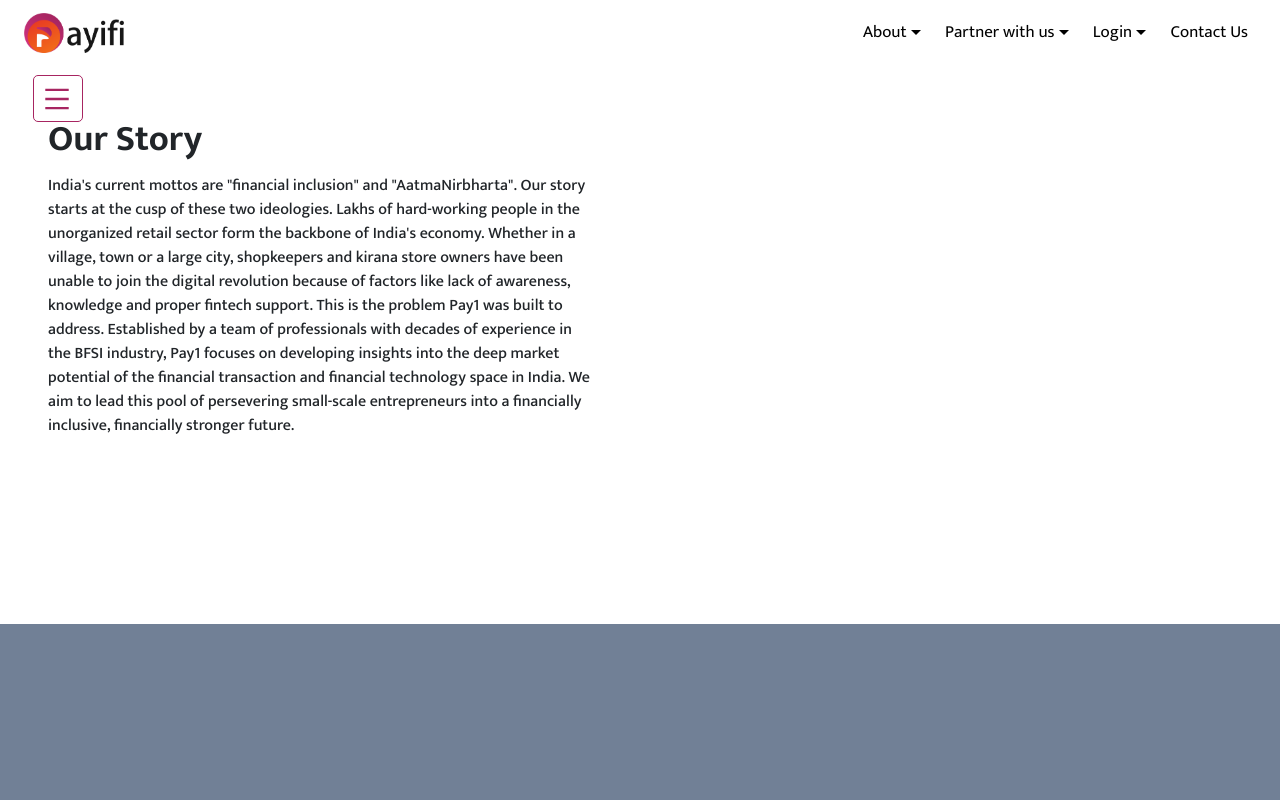
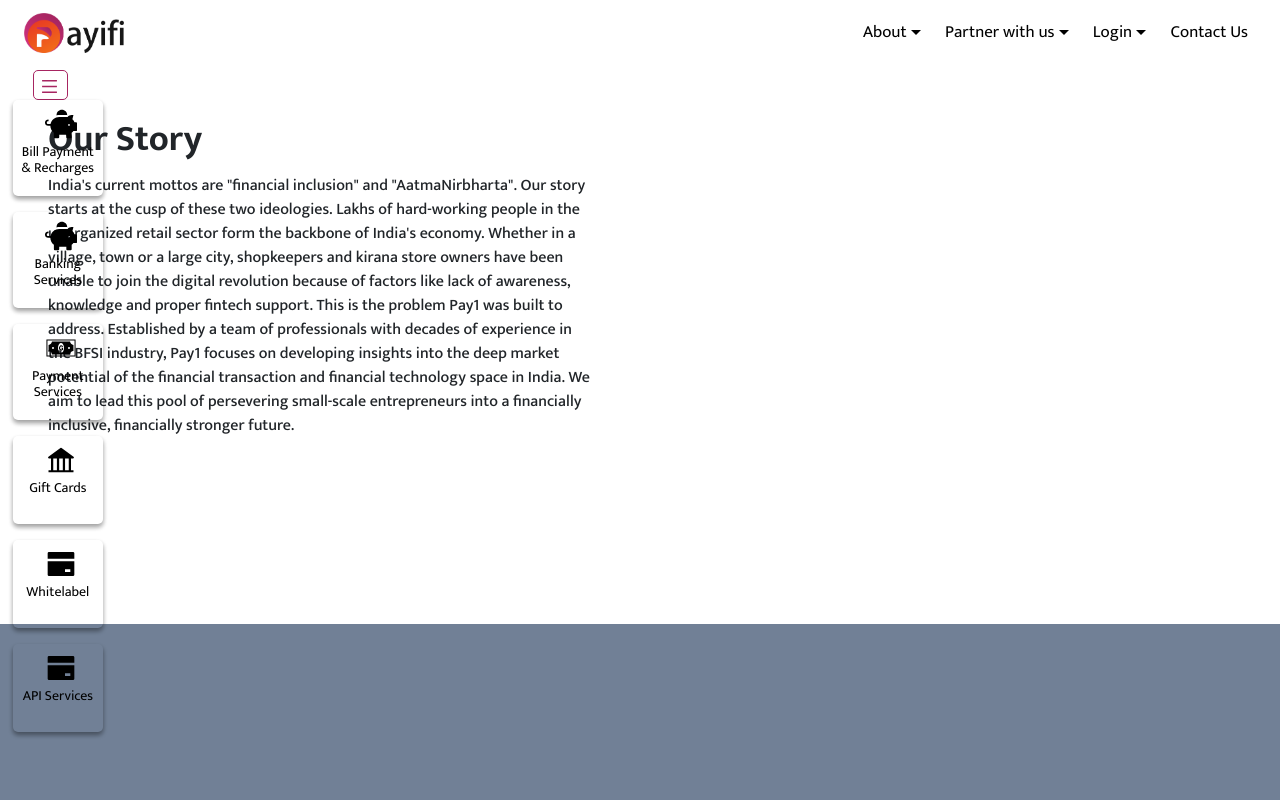
Before and after one commit to starc007/payifi, a React (Create React App) app: page /about-us in a window 1280 px wide. Both pictures are taken after a click on the icon 57 px from the left and 99 px from the top of the page. Shown: the top 800 px of the page. Built offline with nearby package versions, Linux system fonts and the light colour scheme.

Commit message:
added float

```diff
--- a/src/Float.css
+++ b/src/Float.css
@@ -5,16 +5,23 @@
 	width: 7%;
 }
 
-.menu1 ul {
+.menu1 {
+	position: relative;
+	display: inline-block;
+}
+
+.dropdown-menu-content {
 	list-style-type: none;
 	margin: 0;
 	padding: 0;
 	z-index: 10;
 	position: fixed;
 	line-height: 100%;
-	margin-top: 70px;
+	margin-top: 95px;
 	display: none;
 }
+
+.show {display: block;}
 
 /* .menu1 ul:hover {
 	display: block;
@@ -25,9 +32,9 @@
 	z-index: 10;
 	position: fixed;
 	line-height: 100%;
-	margin-top: 70px;
-	height: 47px;
-	width: 50px;
+	margin-top: 65px;
+	height: 30px;
+	width: 35px;
 	margin-left: 20px;
 	border-radius: 5px;
 	border: 1px solid #a72561;
@@ -43,7 +50,7 @@
 
 .ham-btn {
 	cursor: pointer;
-	margin: 0.53em;
+	margin: 0.40em;
 	color: #a72561;
 }
 
--- a/src/screens/Float.js
+++ b/src/screens/Float.js
@@ -6,6 +6,22 @@
 import { GiBanknote } from "react-icons/gi";
 import "../Float.css";
 const Float = () => {
+	function myFunction() {
+		document.getElementById("myDropdown").classList.toggle("show");
+	}
+
+	window.onclick = function (event) {
+		if (!event.target.matches(".dropbtn")) {
+			var dropdowns = document.getElementsByClassName("dropdown-content");
+			var i;
+			for (i = 0; i < dropdowns.length; i++) {
+				var openDropdown = dropdowns[i];
+				if (openDropdown.classList.contains("show")) {
+					openDropdown.classList.remove("show");
+				}
+			}
+		}
+	};
 	return (
 		<div>
 			{/* <div className="menu-btn">
@@ -13,15 +29,15 @@
 			</div> */}
 			<div className="col-3 menu1">
 				<div className="menu-btn">
-					<AiOutlineMenu size={30}  className="ham-btn" />
+					<AiOutlineMenu size={19} className="ham-btn" onClick={myFunction} />
 				</div>
-				<ul>
-					<Link to="/services/bill-payment-recharge">
+				<ul id="myDropdown" className="dropdown-menu-content">
+					<a href="/services/bill-payment-recharge">
 						<li>
 							<FaPiggyBank size={32} className="ml-4 mb-1" />
 							Bill Payment & Recharges
 						</li>
-					</Link>
+					</a>
 					<br />
 					<a href="/services/bill-payment-recharge">
 						<li>
@@ -38,21 +54,21 @@
 					</a>
 					<br />
 					<a href="#">
-						<li>
+						<li style={{ height: "11vh" }}>
 							<AiFillBank size={32} className="ml-4 mb-1" />
 							Gift Cards
 						</li>
 					</a>
 					<br />
 					<a href="#">
-						<li>
+						<li style={{ height: "11vh" }}>
 							<RiBankCardFill size={32} className="ml-4 mb-1" />
 							Whitelabel
 						</li>
 					</a>
 					<br />
 					<a href="#">
-						<li>
+						<li style={{ height: "11vh" }}>
 							<RiBankCardFill size={32} className="ml-4 mb-1" />
 							API Services
 						</li>
```
Also changed, not shown: src/components/Navbar.js (line endings or trailing spaces).
